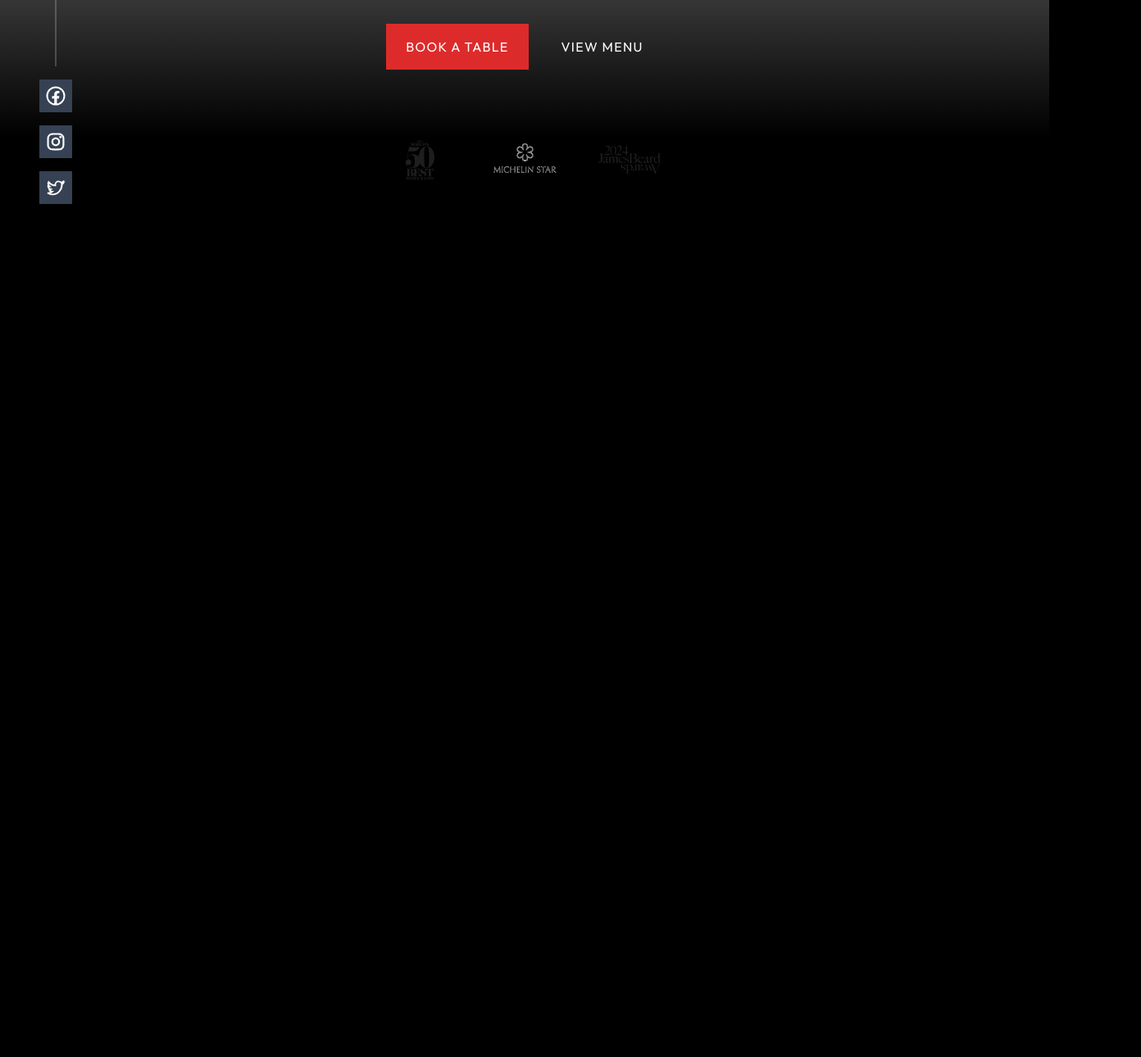
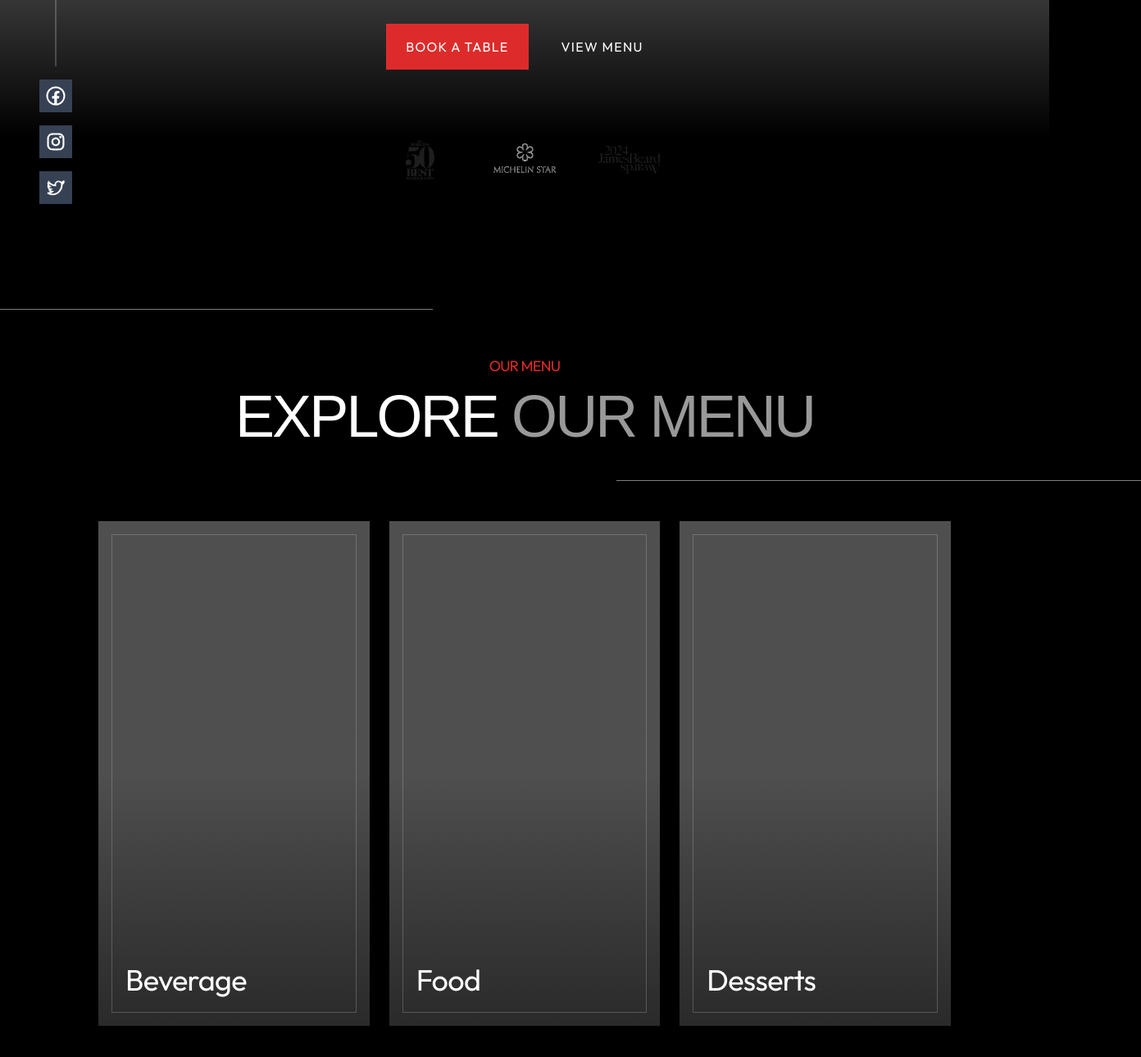
Before and after one commit to acgonzales/sushi-restaurant-landing, a website built with Vite: page index.html in a window 1280 px wide. Shown: the part 632-1922 px from the top of the page at 82% size, 1392 px wide, since content can reach past the window. Before the commit the page ends 913 px from the top, so only its background shows below. Built offline with nearby package versions, Linux system fonts and the light colour scheme; files whose address does not match are found by name.

Commit message:
feat: our menu section

```diff
--- a/index.html
+++ b/index.html
@@ -8,9 +8,9 @@
   <title>🍣 Sushi - Japanese Restaurant</title>
 </head>
 
-<body class="bg-black">
+<body class="bg-black overflow-x-hidden">
   <!-- Hero -->
-  <section class="h-[913px] overflow-x-hidden">
+  <section class="h-[913px] overflow-hidden">
     <!-- Hero background -->
     <div class="absolute inset-0 bg-black opacity-50">
       <div class="absolute inset-0 hero-gradient"></div>
@@ -178,6 +178,36 @@
     </div>
   </section>
 
+  <!-- Our Menu -->
+  <section class="p-[120px] gap-2 flex justify-center items-center relative">
+    <div class="absolute h-px w-1/2 -left-28 top-24 bg-white opacity-50"></div>
+    <div class="absolute h-px w-1/2 -right-28 top-[305px] bg-white opacity-50"></div>
+
+    <div class="w-[1200px] flex flex-col gap-16">
+      <div class="flex flex-col justify-center items-center text-center uppercase gap-4 p-8">
+        <h5 class="text-sushi-red text-lg tracking-[-0.04em]">Our Menu</h5>
+        <h3 class="font-kai text-white text-7xl tracking-[-0.04em] leading-[88%]">Explore <span class="text-white/60">Our Menu</span></h3>
+      </div>
+      <div class="grid grid-cols-3 gap-6">
+        <div class="h-[616px] relative bg-gradient-to-b from-[#4F4F4F] to-[#2A2A2A] from-50%  flex flex-col justify-end">
+          <div class="absolute inset-4 border-1 border-white/20 flex flex-col justify-end p-4">
+            <h6 class="text-white text-4xl leading-[130%] tracking-[-0.02em]">Beverage</h6>
+          </div>
+        </div>
+        <div class="h-[616px] relative bg-gradient-to-b from-[#4F4F4F] to-[#2A2A2A] from-50%  flex flex-col justify-end">
+          <div class="absolute inset-4 border-1 border-white/20 flex flex-col justify-end p-4">
+            <h6 class="text-white text-4xl leading-[130%] tracking-[-0.02em]">Food</h6>
+          </div>
+        </div>
+        <div class="h-[616px] relative bg-gradient-to-b from-[#4F4F4F] to-[#2A2A2A] from-50%  flex flex-col justify-end">
+          <div class="absolute inset-4 border-1 border-white/20 flex flex-col justify-end p-4">
+            <h6 class="text-white text-4xl leading-[130%] tracking-[-0.02em]">Desserts</h6>
+          </div>
+        </div>
+      </div>
+    </div>
+  </section>
+
   <script type="module" src="/src/main.js"></script>
 </body>
 
--- a/src/style.css
+++ b/src/style.css
@@ -14,6 +14,7 @@
   --font-sans: "Outfit", sans-serif;
   --font-kai: "Bebas Kai", sans-serif;
   --color-sushi-red: #DD2B2B;
+  --color-sushi-gray: #4F4F4F;
 }
 
 .hero-gradient {
```
